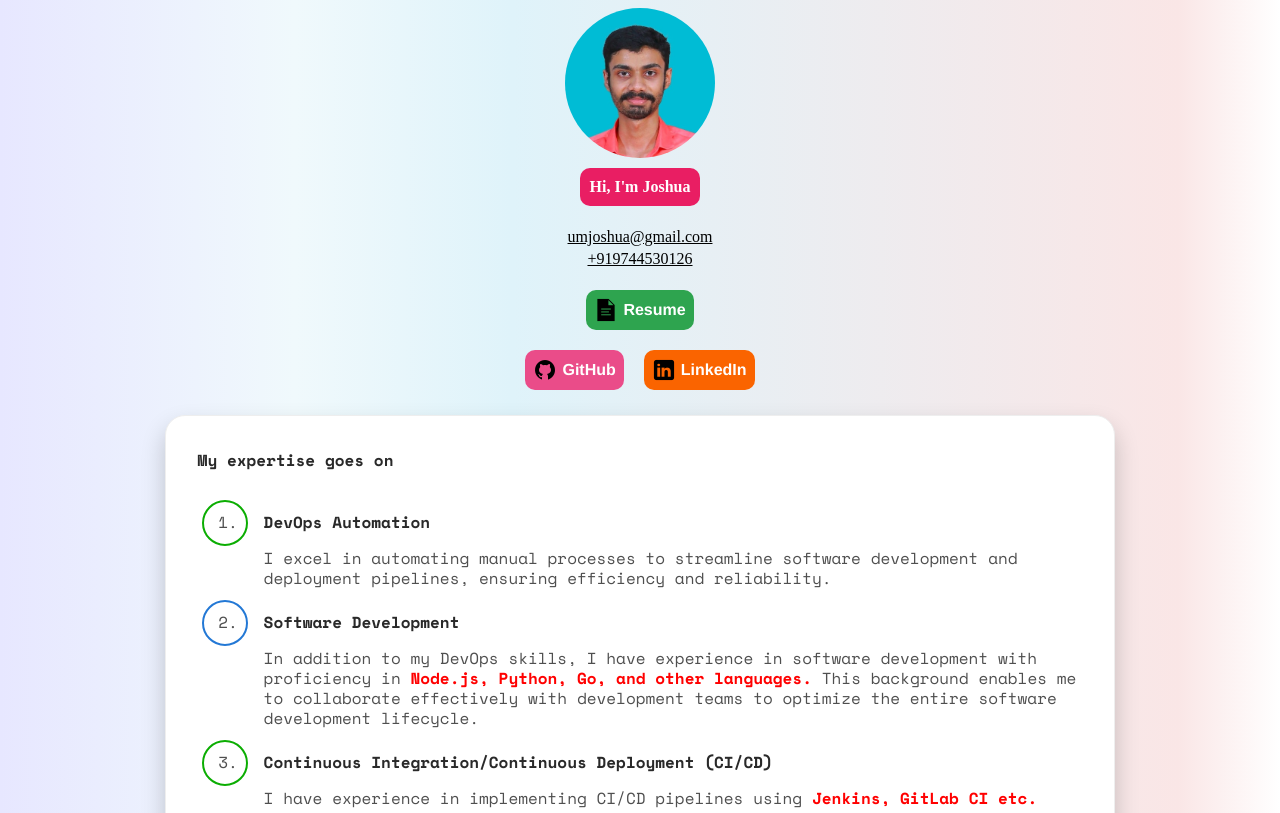
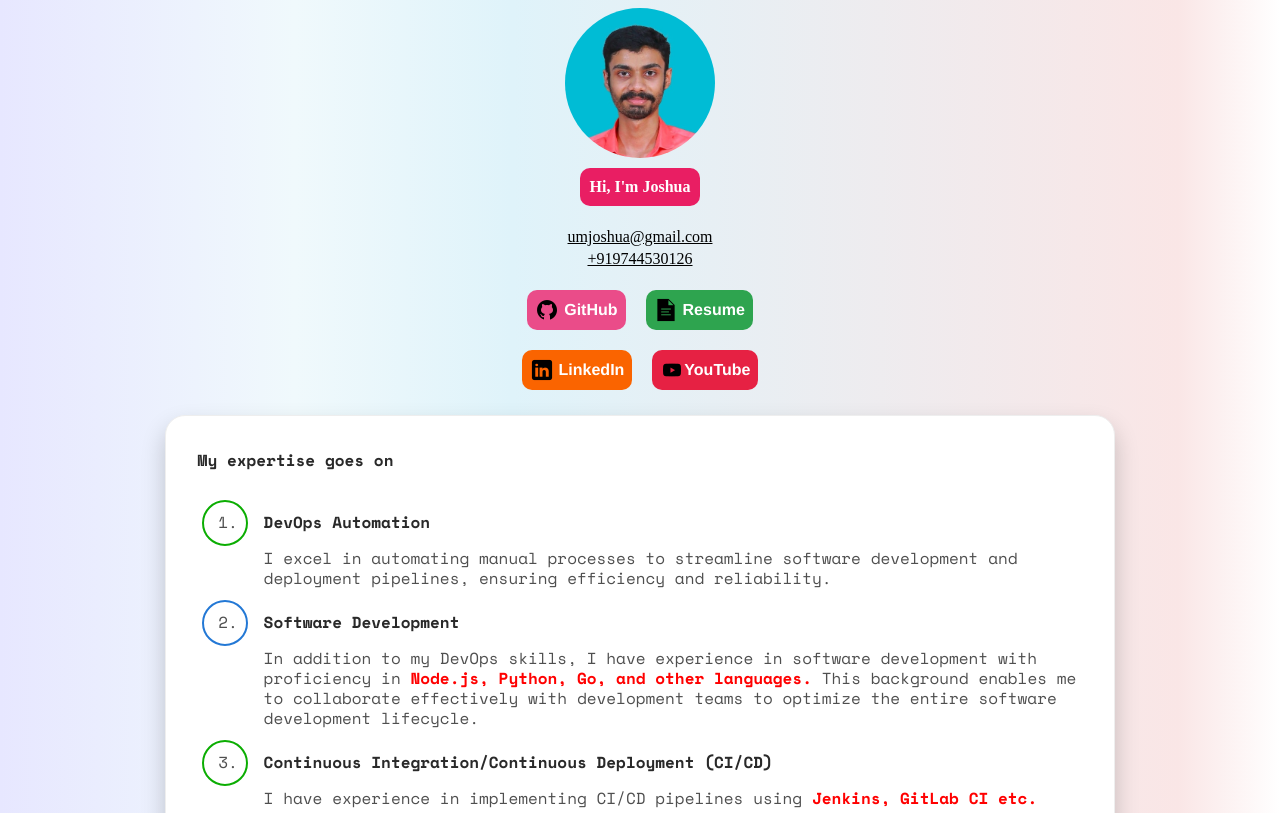
Before and after one commit to umjoshua/portfolio, a plain HTML site: page index.html in a window 1280 px wide. Shown: the top 813 px of the page. Drawn offline with nearby package versions, Linux system fonts and the light colour scheme.

Commit message:
youtube channel added

```diff
--- a/index.html
+++ b/index.html
@@ -34,21 +34,28 @@
                     </a>
                 </div>
             </div>
-            <div class="cv"
-                onclick="window.open('assets/resume/Joshua_Mathew_Resume.pdf', '_blank')">
-                <img src="assets/icons/document.png" alt="gh" />
-                <div>Resume</div>
-            </div>
             <div class="reach_out">
                 <div class="github"
                     onclick="window.open('https://github.com/umjoshua', '_blank')">
                     <img src="assets/icons/github.png" alt="gh" />
                     <div>GitHub</div>
                 </div>
+                <div class="cv"
+                    onclick="window.open('assets/resume/Joshua_Mathew_Resume.pdf', '_blank')">
+                    <img src="assets/icons/document.png" alt="gh" />
+                    <div>Resume</div>
+                </div>
+            </div>
+            <div class="reach_out">
                 <div class="linkedin"
                     onclick="window.open('https://www.linkedin.com/in/umjoshua', '_blank')">
                     <img src="assets/icons/linkedin.png" alt="gh" />
                     <div>LinkedIn</div>
+                </div>
+                <div class="youtube"
+                    onclick="window.open('https://www.youtube.com/@umjoshua/videos', '_blank')">
+                    <img src="assets/icons/youtube.png" alt="gh" />
+                    <div>YouTube</div>
                 </div>
             </div>
             <div class="skills">
--- a/styles/index.css
+++ b/styles/index.css
@@ -48,6 +48,7 @@ body {
 
 .github,
 .linkedin,
+.youtube,
 .cv {
     margin: 10px;
     background-color: #EA4C89;
@@ -68,6 +69,10 @@ body {
 
 .cv {
     background-color: #2ea44f;
+}
+
+.youtube{
+    background-color: #e62143;
 }
 
 .github div,
```
Also changed, not shown: assets/icons/youtube.png (added).
